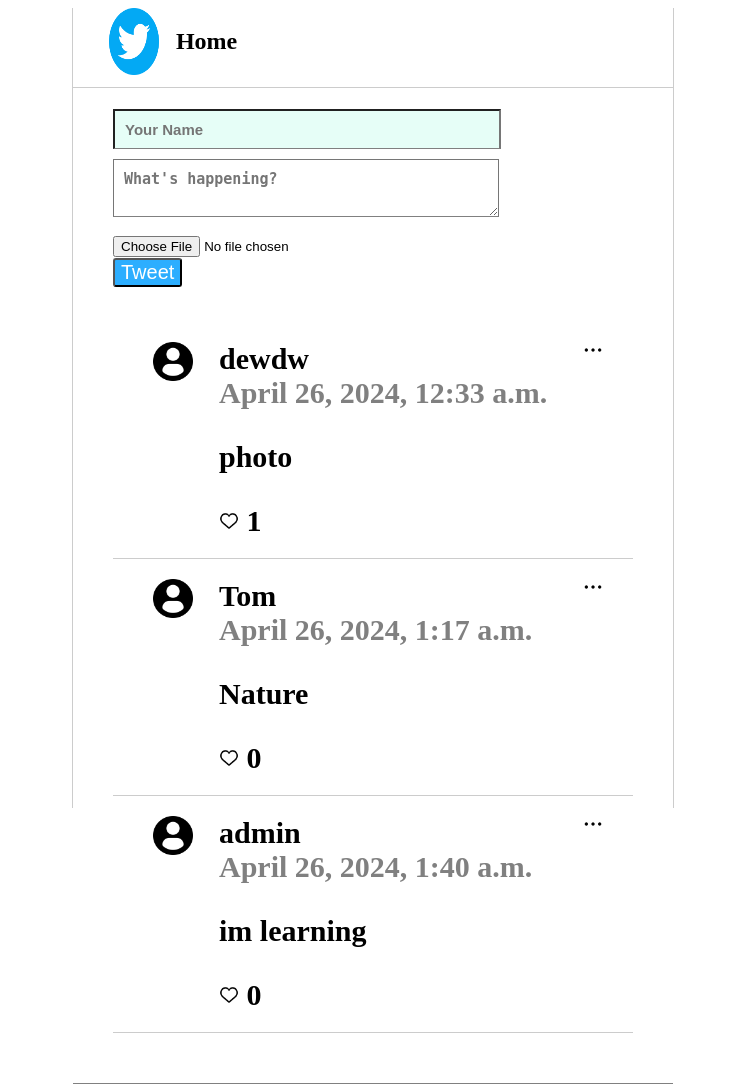
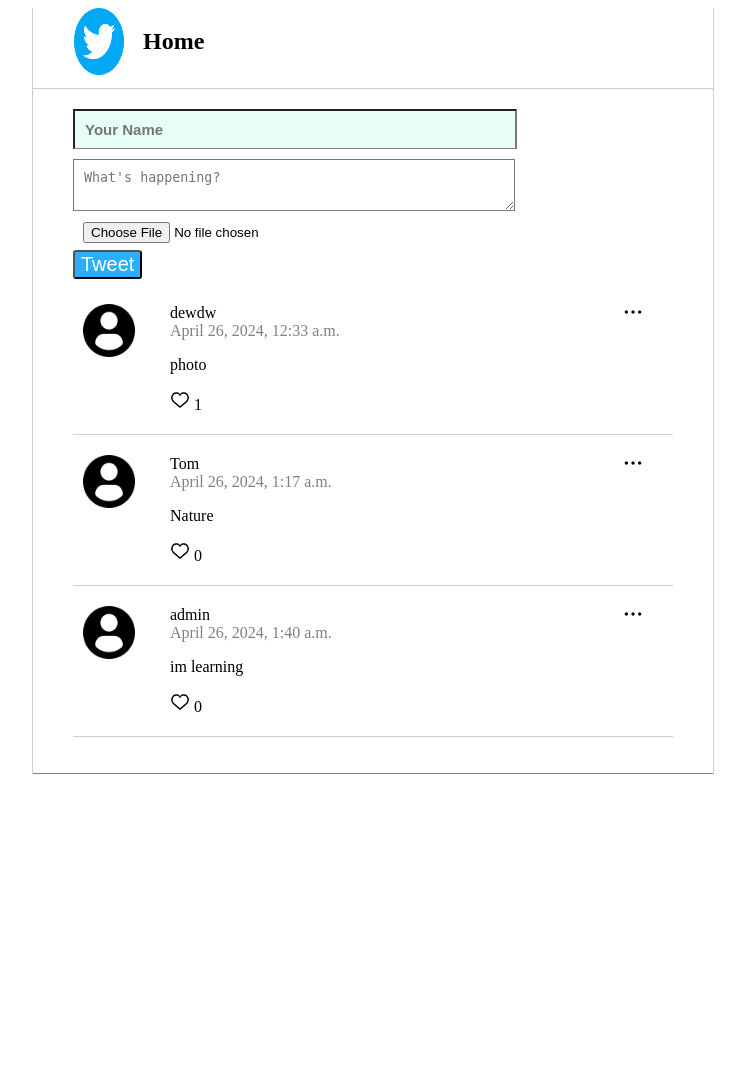
Before and after one commit to Emoni-Mahdi/Twitter-Clone, a Django app: page / in a window 1280 px wide. Shown: the whole page, without its empty margins (267-1012 px from the left). After the commit the page ends 774 px from the top, so only its background shows below. Run offline with Django 5.2, Linux system fonts and the light colour scheme; data comes from the database, SQL or seed files in the repository; both versions use the stored data as it was after the commit.

Commit message:
final update

```diff
--- a/static/css/style.css
+++ b/static/css/style.css
@@ -5,12 +5,12 @@
 
 html,
 body{
-    height: 100%;
+    height: fit-content;
 }
 
 
 .content{
-    max-width: 600px;
+    max-width: 680px;
     height: 100%;
     margin: 0 auto;
     border-left: 1px solid #ccc;
@@ -41,8 +41,6 @@
 .post_form{
     padding: 20px 40px;
     border-bottom: 1px solid grey;
-    font-weight: bold;
-    font-size: 30px;
 }
 
 .input{
@@ -68,8 +66,8 @@
     width: 70%;
     padding: 10px;
     border-bottom: 1px solid gray;
-    font-weight: bold;
-    font-size: 15px;
+    /* font-weight: bold;
+    font-size: 15px; */
 }
 
 .file{
@@ -87,7 +85,7 @@
    position: relative;
    display: flex;
    border-bottom: 1px solid #ccc;
-   padding: 20px 40px;
+   padding: 20px 10px;
    list-style: none;
 }
 
@@ -122,13 +120,12 @@
     width: 60%;
 }
 
+.cloud_image{
+    width: 30vw;
+}
+
 .posts li .name_body{
     flex-basis: 85%;
-    text-align: left;
-}
-
-.posts li .name_body .name{
-    font-weight: bold;
 }
 
 .posts li .name_body .datetime{
@@ -140,3 +137,7 @@
         font-size: 20px;
     }
 }
+
+body > section > section > form > input.File{
+    padding: 7px 10px ;
+}
--- a/templates/base.html
+++ b/templates/base.html
@@ -5,8 +5,11 @@
     <meta http-equiv="X-UA-Compatible" content="IE=edge">
     <meta name="viewport" content="width=device-width, initial-scale=1.0">
     <title>Django Forum Testapp</title>
+
     {% load static %}
+
     <link href="{% static 'css/style.css' %}" rel="stylesheet">
+    <link rel="icon" type="img/jpg" href="{%static 'img/twitter.png' %}">
 </head>
 <body>
     {% block content %} {{ content }} {% endblock %}
--- a/templates/posts.html
+++ b/templates/posts.html
@@ -18,7 +18,7 @@
             <li>
                 <img class="menu_icon js-option-icon" src="{% static 'img/menu.png' %}">
                 <div class="menu">
-                    <a href="/delete/{{ post.id }}/">delete</a>
+                    <a href="/delete/{{ post.id }}/">delete</a> <br>
                     <a href="/edit/{{ post.id }}/">edit</a>
             </div>
                 <div class="logo">
@@ -29,7 +29,7 @@
                     <div class="datetime">{{ post.created_at}}</div>
                     <p>{{ post.body}}</p>
                     {% if post.image.url%}
-                    <img src='{{post.image.url}}' alt="img" height="250px" width="500px">
+                    <img src='{{post.image.url}}' alt="img" class="cloud_image">
                     {% endif %}
                     <div>
                         <a href="/likes/{{post.id}}/"> <img class="like" src="{% static 'img/like.png' %}" alt=""></a>
--- a/testapp/settings.py
+++ b/testapp/settings.py
@@ -45,7 +45,8 @@
     'django.contrib.messages',
     'django.contrib.staticfiles',
     'posts',
-    'cloudinary'
+    'cloudinary',
+    'corsheaders'
 ]
 
 MIDDLEWARE = [
```
Also changed, not shown: db.sqlite3.
